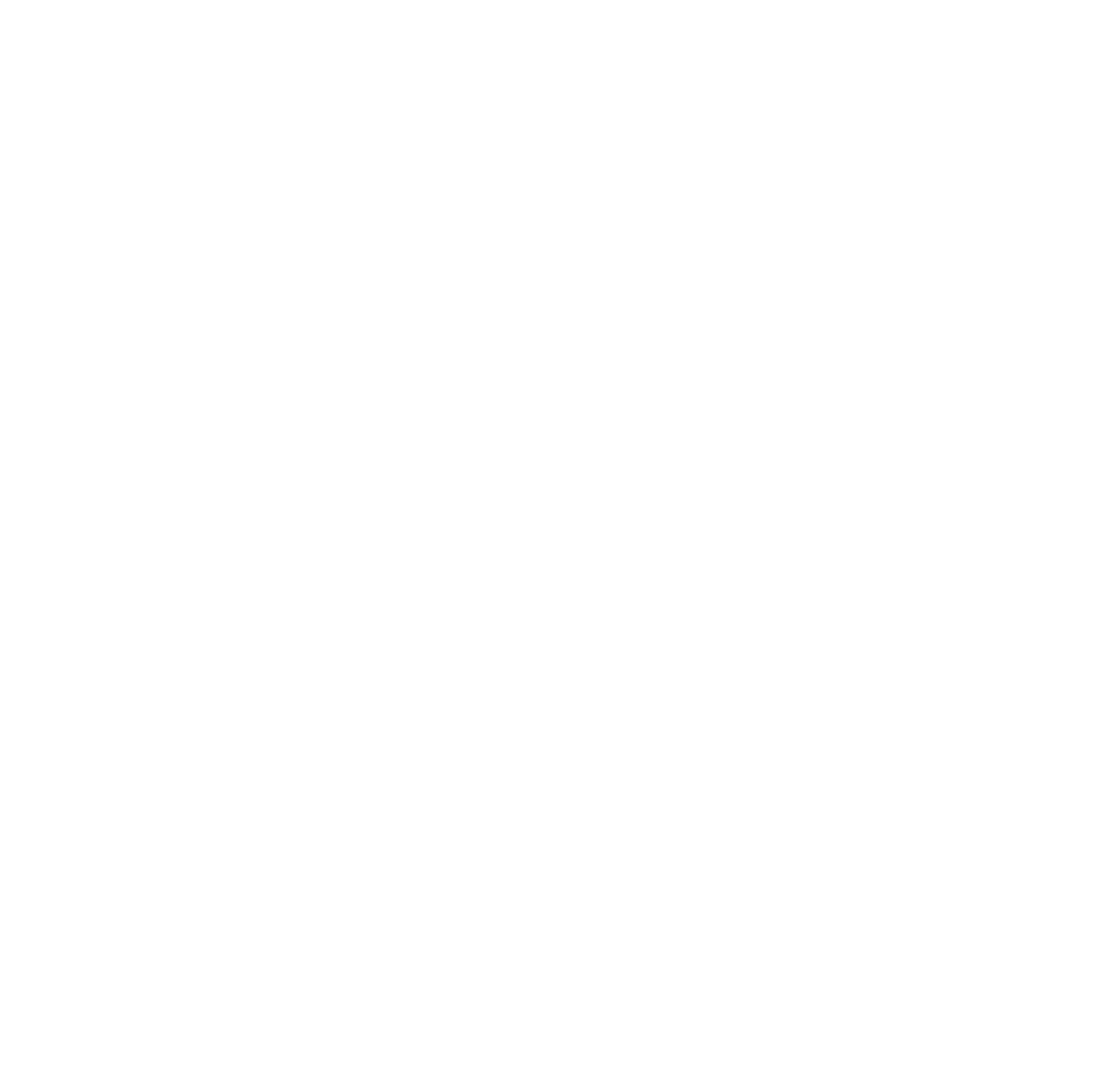
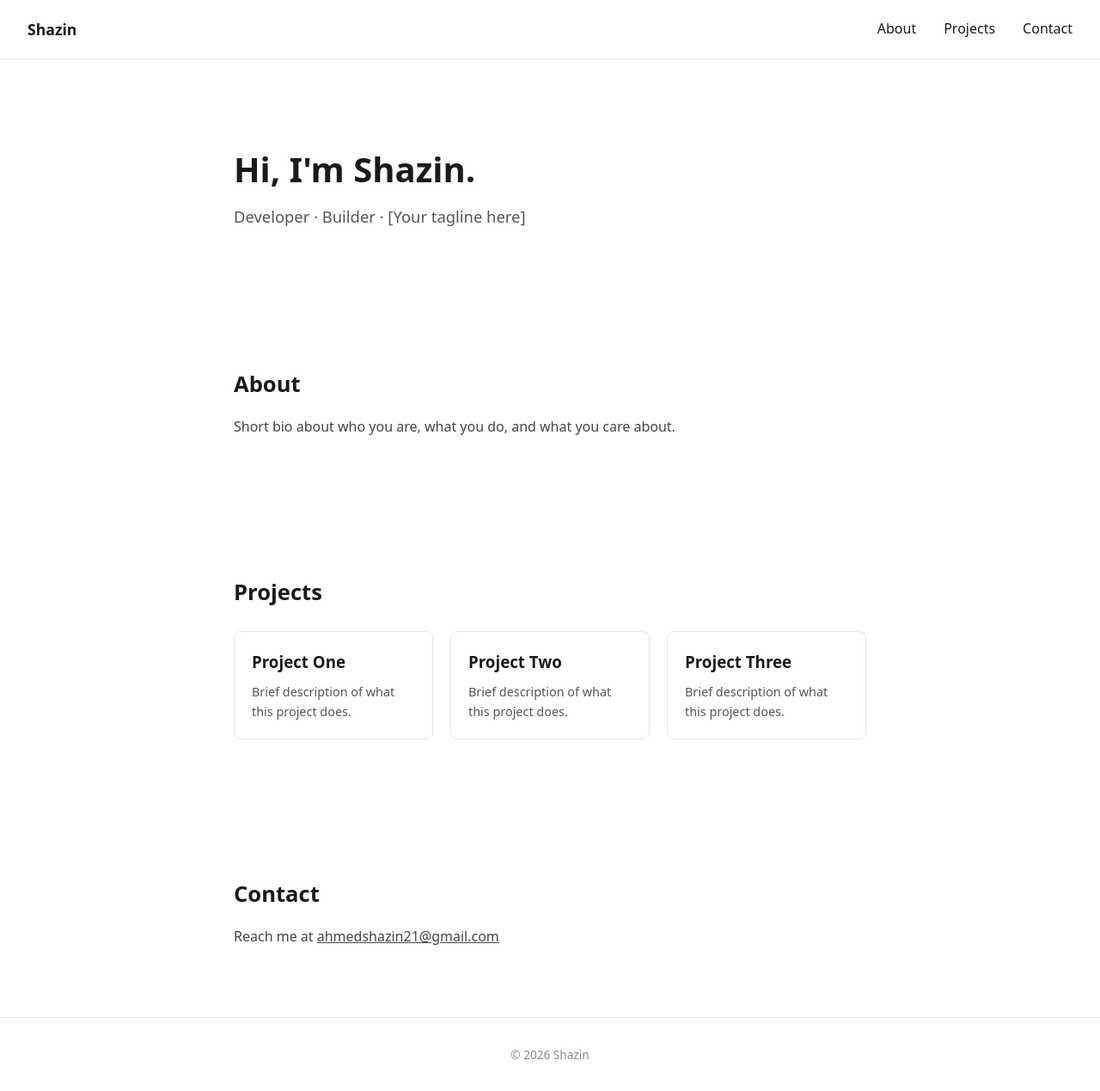
Before and after one commit to xSil3nt/portfolio, a plain HTML site: page index.html in a window 1280 px wide. Shown: the whole page at 86% size. Before the commit the page ends 800 px from the top, so only its background shows below. Drawn offline with Linux system fonts and the light colour scheme.

Commit message:
Skeleton

```diff
--- a/index.html
+++ b/index.html
@@ -3,17 +3,120 @@
   <head>
     <meta charset="utf-8" />
     <meta name="viewport" content="width=device-width, initial-scale=1" />
-    <meta name="color-scheme" content="light" />
-    <title>Empty Page</title>
+    <title>Shazin — Portfolio</title>
     <style>
-      html,
+      *, *::before, *::after { box-sizing: border-box; margin: 0; padding: 0; }
+
       body {
-        margin: 0;
-        width: 100%;
-        height: 100%;
-        background: #ffffff;
+        font-family: system-ui, sans-serif;
+        color: #1a1a1a;
+        background: #fff;
+        line-height: 1.6;
+      }
+
+      a { color: inherit; text-decoration: none; }
+
+      /* Nav */
+      nav {
+        display: flex;
+        justify-content: space-between;
+        align-items: center;
+        padding: 1.25rem 2rem;
+        border-bottom: 1px solid #e5e5e5;
+      }
+      nav .logo { font-weight: 700; font-size: 1.1rem; }
+      nav ul { list-style: none; display: flex; gap: 2rem; }
+      nav ul a:hover { text-decoration: underline; }
+
+      /* Sections */
+      section { padding: 5rem 2rem; max-width: 800px; margin: 0 auto; }
+
+      /* Hero */
+      #hero { padding-top: 6rem; }
+      #hero h1 { font-size: 2.5rem; font-weight: 700; margin-bottom: 0.5rem; }
+      #hero p { font-size: 1.15rem; color: #555; }
+
+      /* About */
+      #about h2 { font-size: 1.6rem; margin-bottom: 1rem; }
+      #about p { color: #444; }
+
+      /* Projects */
+      #projects h2 { font-size: 1.6rem; margin-bottom: 1.5rem; }
+      .projects-grid {
+        display: grid;
+        grid-template-columns: repeat(auto-fill, minmax(220px, 1fr));
+        gap: 1.25rem;
+      }
+      .card {
+        border: 1px solid #e5e5e5;
+        border-radius: 8px;
+        padding: 1.25rem;
+      }
+      .card h3 { margin-bottom: 0.5rem; }
+      .card p { font-size: 0.9rem; color: #555; }
+
+      /* Contact */
+      #contact h2 { font-size: 1.6rem; margin-bottom: 1rem; }
+      #contact p { color: #444; }
+      #contact a { text-decoration: underline; }
+
+      /* Footer */
+      footer {
+        text-align: center;
+        padding: 2rem;
+        border-top: 1px solid #e5e5e5;
+        font-size: 0.85rem;
+        color: #888;
       }
     </style>
   </head>
-  <body></body>
+  <body>
+
+    <nav>
+      <span class="logo">Shazin</span>
+      <ul>
+        <li><a href="#about">About</a></li>
+        <li><a href="#projects">Projects</a></li>
+        <li><a href="#contact">Contact</a></li>
+      </ul>
+    </nav>
+
+    <section id="hero">
+      <h1>Hi, I'm Shazin.</h1>
+      <p>Developer · Builder · [Your tagline here]</p>
+    </section>
+
+    <section id="about">
+      <h2>About</h2>
+      <p>Short bio about who you are, what you do, and what you care about.</p>
+    </section>
+
+    <section id="projects">
+      <h2>Projects</h2>
+      <div class="projects-grid">
+        <div class="card">
+          <h3>Project One</h3>
+          <p>Brief description of what this project does.</p>
+        </div>
+        <div class="card">
+          <h3>Project Two</h3>
+          <p>Brief description of what this project does.</p>
+        </div>
+        <div class="card">
+          <h3>Project Three</h3>
+          <p>Brief description of what this project does.</p>
+        </div>
+      </div>
+    </section>
+
+    <section id="contact">
+      <h2>Contact</h2>
+      <p>Reach me at <a href="mailto:ahmedshazin21@gmail.com">ahmedshazin21@gmail.com</a></p>
+    </section>
+
+    <footer>
+      <p>&copy; 2026 Shazin</p>
+    </footer>
+
+  </body>
 </html>
```
